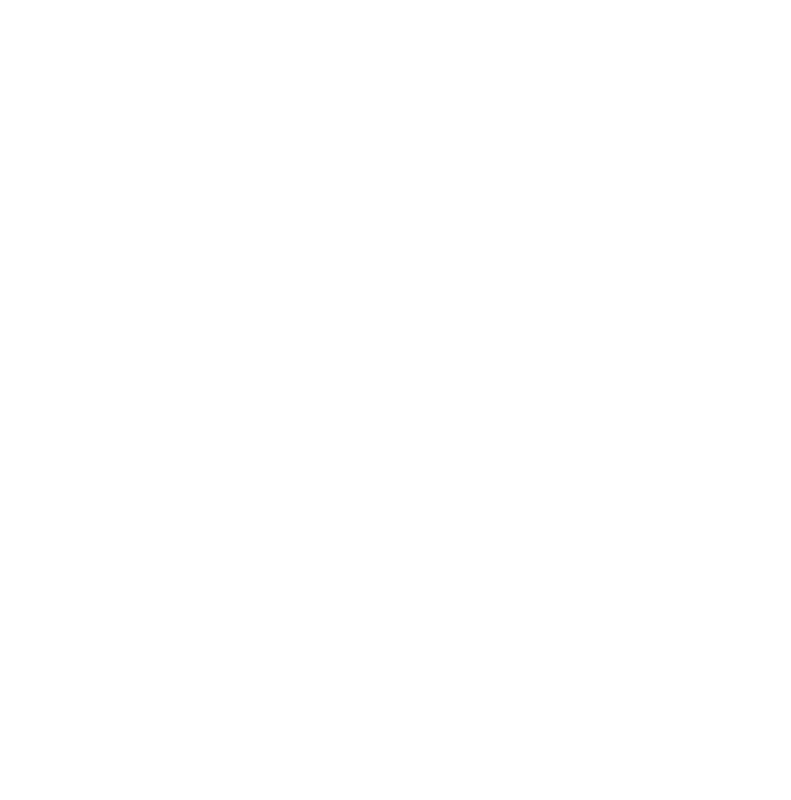
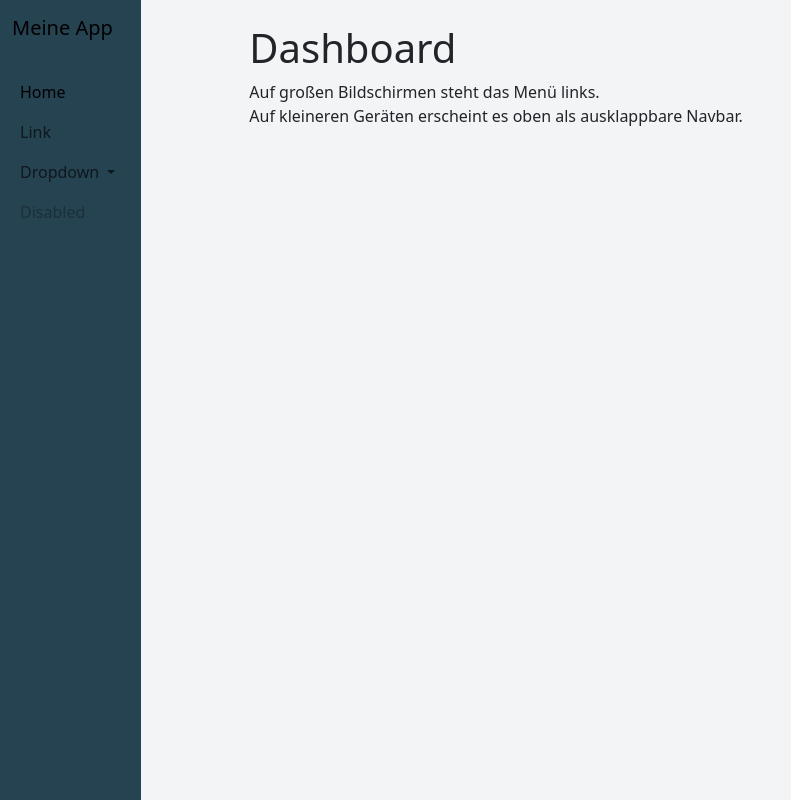
Before and after one commit to SchreibSchreib/ISEF01-Projekt_SoftwareEngineering, a Vue app in the folder frontend/: page /dashboard in a window 1280 px wide. Shown: the whole page, without its empty margins (0-791 px from the left). Built offline with nearby package versions, Linux system fonts and the light colour scheme.

Commit message:
created prototype for navbar and dummy DashboardView

```diff
--- a/frontend/src/App.vue
+++ b/frontend/src/App.vue
@@ -1,11 +1,11 @@
 <template>
   <div class="d-flex flex-column min-vh-100">
-    <header  class="sticky-top">
+    <header>
       <TheNavigationBar v-if="!route.meta.hideNavbar" />
     </header>
 
     <main>
-        <router-view />
+      <router-view />
     </main>
 
     <footer class="mt-auto">
--- a/frontend/src/components/base/AppButton.vue
+++ b/frontend/src/components/base/AppButton.vue
@@ -10,8 +10,8 @@
 
 <style scoped>
 .btn-primary {
-    background-color: #264352;
-    border-color: #264352;
+    background-color: #3B5B69;
+    border-color: #3B5B69;
 }
 
 button:focus,
--- a/frontend/src/components/composed/TheLoginMask.vue
+++ b/frontend/src/components/composed/TheLoginMask.vue
@@ -29,7 +29,7 @@
 
 </script>
 
-<style scored>
+<style scoped>
 .login-container {
     background-color: #FFFFFF;
 }
--- a/frontend/src/components/composed/TheNavigationBar.vue
+++ b/frontend/src/components/composed/TheNavigationBar.vue
@@ -1,4 +1,115 @@
 <template>
+    <!-- 🔹 Navbar für kleine Bildschirme (Topbar) -->
+<nav class="navbar navbar-expand-lg d-lg-none fixed-top">
+  <div class="container-fluid">
+    <button
+      class="navbar-toggler"
+      type="button"
+      data-bs-toggle="collapse"
+      data-bs-target="#navbarSupportedContent"
+      aria-controls="navbarSupportedContent"
+      aria-expanded="false"
+      aria-label="Toggle navigation"
+    >
+      <span class="navbar-toggler-icon"></span>
+    </button>
+    <a class="navbar-brand" href="#">Meine App</a>
+
+    <div class="collapse navbar-collapse" id="navbarSupportedContent">
+      <ul class="navbar-nav me-auto mb-2 mb-lg-0">
+        <li class="nav-item">
+          <a class="nav-link active" aria-current="page" href="#">Home</a>
+        </li>
+        <li class="nav-item">
+          <a class="nav-link" href="#">Link</a>
+        </li>
+        <li class="nav-item dropdown">
+          <a
+            class="nav-link dropdown-toggle"
+            href="#"
+            role="button"
+            data-bs-toggle="dropdown"
+            aria-expanded="false"
+          >
+            Dropdown
+          </a>
+          <ul class="dropdown-menu">
+            <li><a class="dropdown-item" href="#">Action</a></li>
+            <li><a class="dropdown-item" href="#">Another action</a></li>
+            <li><hr class="dropdown-divider" /></li>
+            <li><a class="dropdown-item" href="#">Something else here</a></li>
+          </ul>
+        </li>
+        <li class="nav-item">
+          <a class="nav-link disabled" aria-disabled="true">Disabled</a>
+        </li>
+      </ul>
+      <form class="d-flex" role="search">
+        <input
+          class="form-control me-2"
+          type="search"
+          placeholder="Search"
+          aria-label="Search"
+        />
+        <button class="btn btn-outline-success" type="submit">Search</button>
+      </form>
+    </div>
+  </div>
+</nav>
+
+<!-- 🔹 Vertikale Navbar (Sidebar) für große Bildschirme -->
+<nav class="navbar navbar-expand-lg flex-column align-items-start vh-100 position-fixed d-none d-lg-flex">
+  <div class="container-fluid flex-column">
+    <a class="navbar-brand mb-4" href="#">Meine App</a>
+    <ul class="navbar-nav flex-column w-100">
+      <li class="nav-item">
+        <a class="nav-link active" href="#">Home</a>
+      </li>
+      <li class="nav-item">
+        <a class="nav-link" href="#">Link</a>
+      </li>
+      <li class="nav-item dropdown">
+        <a
+          class="nav-link dropdown-toggle"
+          href="#"
+          role="button"
+          data-bs-toggle="dropdown"
+          aria-expanded="false"
+        >
+          Dropdown
+        </a>
+        <ul class="dropdown-menu">
+          <li><a class="dropdown-item" href="#">Action</a></li>
+          <li><a class="dropdown-item" href="#">Another action</a></li>
+          <li><hr class="dropdown-divider" /></li>
+          <li><a class="dropdown-item" href="#">Something else here</a></li>
+        </ul>
+      </li>
+      <li class="nav-item">
+        <a class="nav-link disabled" aria-disabled="true">Disabled</a>
+      </li>
+    </ul>
+  </div>
+</nav>
+
+<!-- 🔹 Hauptinhalt -->
+<div class="content container-fluid vh-100">
+  <div class="row">
+    <!-- Sidebar-Spalte -->
+    <div class="col-lg-3 col-xl-2 d-none d-lg-block"></div>
+
+    <!-- Inhalt-Spalte -->
+    <main class="col-12 col-lg-9 col-xl-10 pt-5 pt-lg-0">
+      <div class="p-4">
+        <h1>Dashboard</h1>
+        <p>
+          Auf großen Bildschirmen steht das Menü links.<br />
+          Auf kleineren Geräten erscheint es oben als ausklappbare Navbar.
+        </p>
+      </div>
+    </main>
+  </div>
+</div>
 
 </template>
 
@@ -6,6 +117,12 @@
 
 </script>
 
-<style >
+<style scoped>
+.navbar {
+  background-color: #264352;
+}
 
+.content {
+  background-color: #F2F4F5;
+}
 </style>
```
